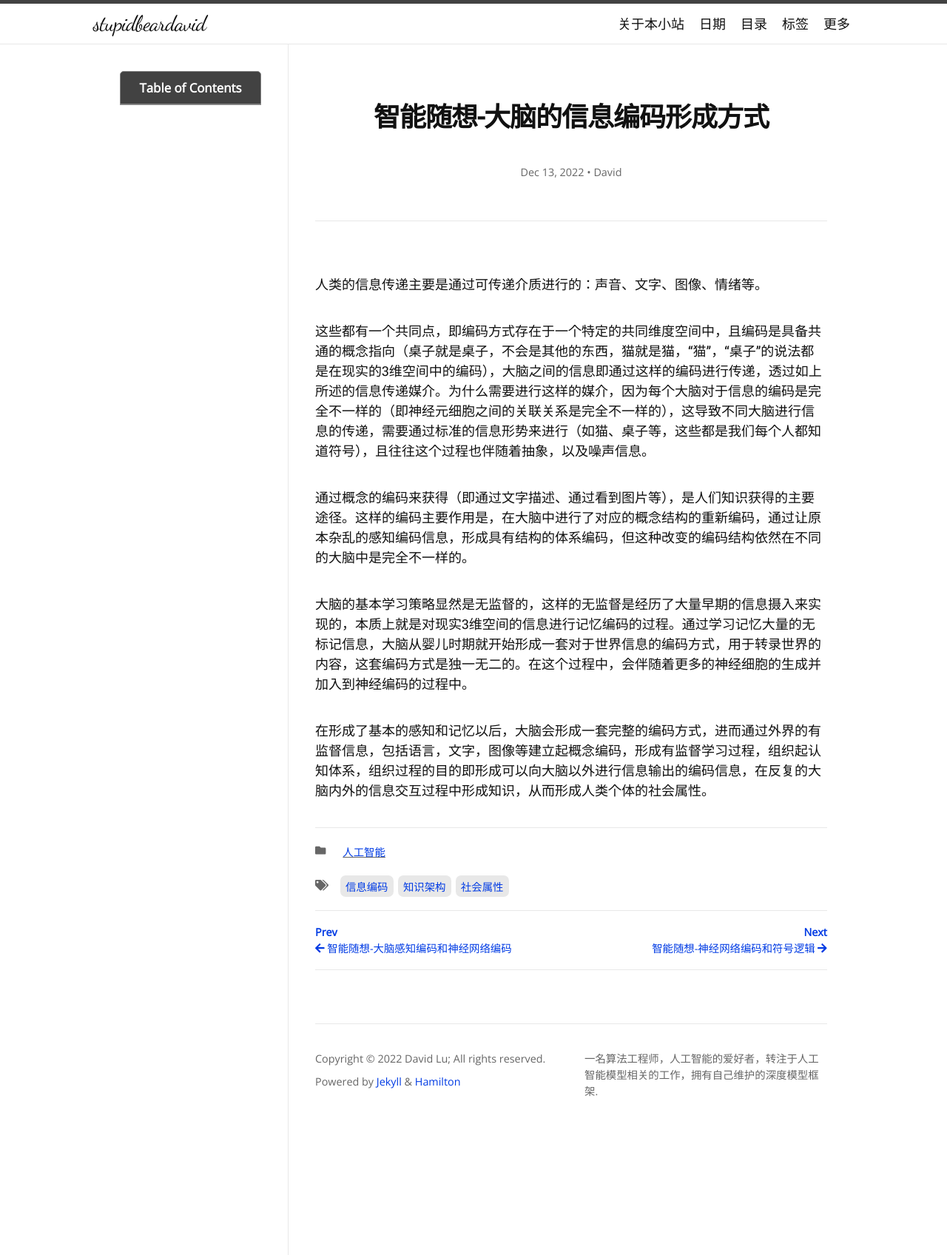
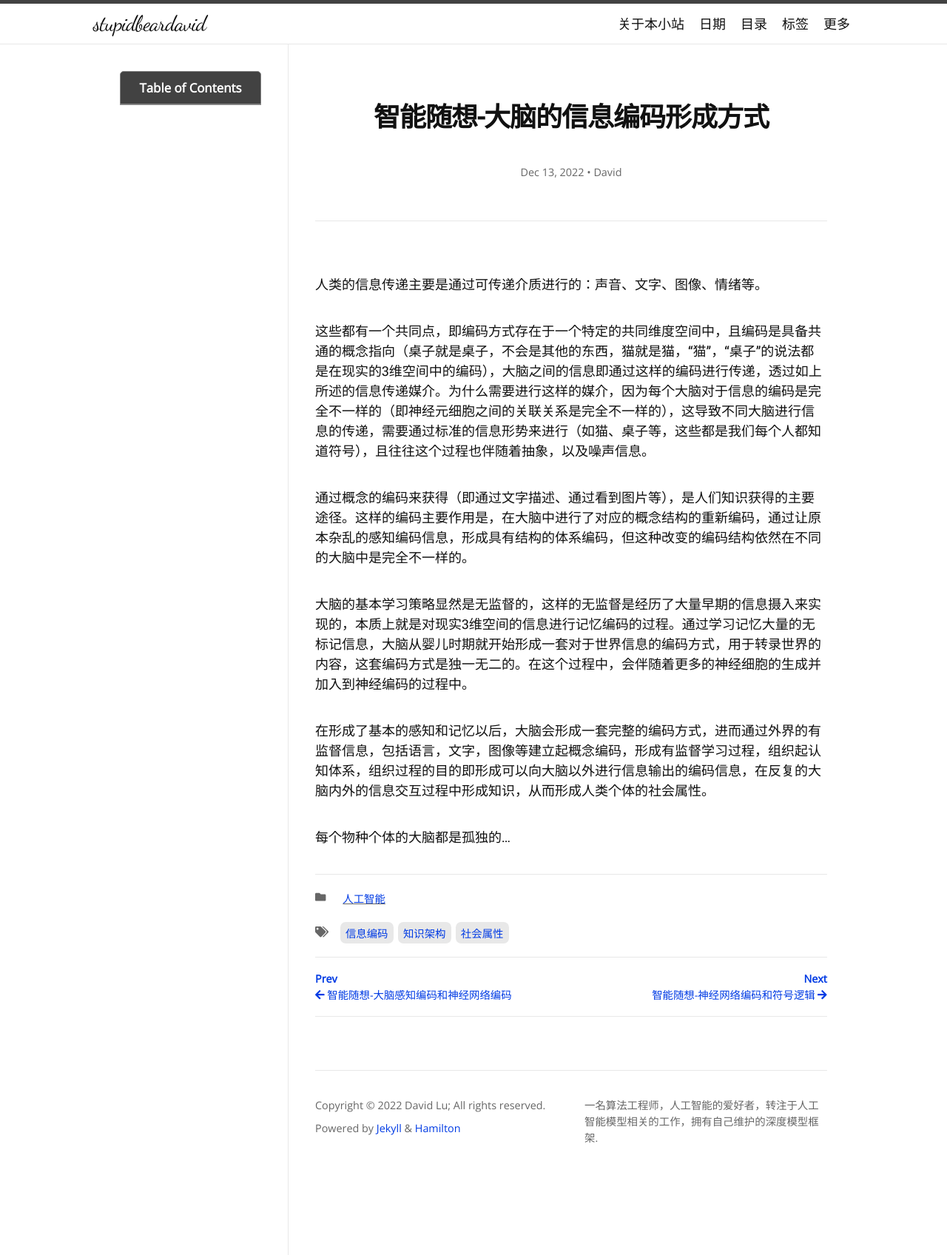
Before and after one commit to luhaofang/luhaofang.github.io, a Jekyll site: the page built from _posts/2022-12-13-mark.md, in a window 1280 px wide. Shown: the whole page at 74% size. Built offline with Jekyll 4.4.1, drawn with Linux system fonts in a browser that asks for light colours; nearby versions of some CDN libraries; some web fonts are replaced.

Commit message:
Update 2022-12-13-mark.md

```diff
--- a/_posts/2022-12-13-mark.md
+++ b/_posts/2022-12-13-mark.md
@@ -17,3 +17,5 @@ author:
 大脑的基本学习策略显然是无监督的，这样的无监督是经历了大量早期的信息摄入来实现的，本质上就是对现实3维空间的信息进行记忆编码的过程。通过学习记忆大量的无标记信息，大脑从婴儿时期就开始形成一套对于世界信息的编码方式，用于转录世界的内容，这套编码方式是独一无二的。在这个过程中，会伴随着更多的神经细胞的生成并加入到神经编码的过程中。
 
 在形成了基本的感知和记忆以后，大脑会形成一套完整的编码方式，进而通过外界的有监督信息，包括语言，文字，图像等建立起概念编码，形成有监督学习过程，组织起认知体系，组织过程的目的即形成可以向大脑以外进行信息输出的编码信息，在反复的大脑内外的信息交互过程中形成知识，从而形成人类个体的社会属性。
+
+每个物种个体的大脑都是孤独的…
```
